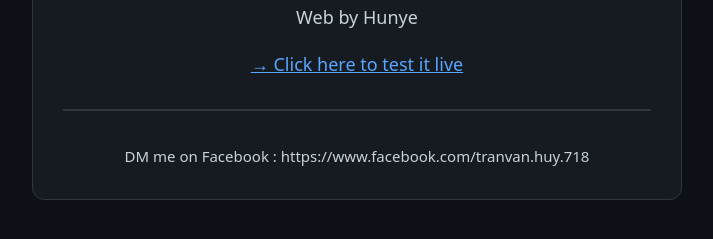
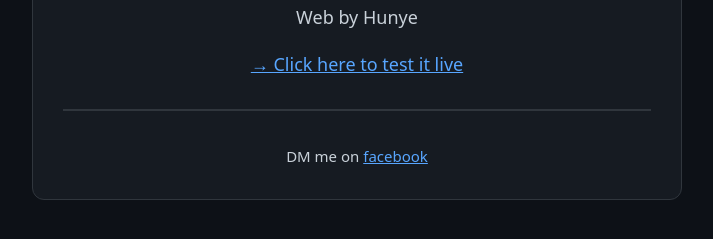
Before and after one commit to Huyvan111/TVH, a plain HTML site: page index.html in a window 1280 px wide. Shown: the part 215-454 px from the top of the page, without its empty margins (283-996 px from the left). Drawn offline with Linux system fonts and the light colour scheme.

Commit message:
Update Facebook link to be clickable

```diff
--- a/index.html
+++ b/index.html
@@ -18,7 +18,7 @@
     <p>Web by Hunye</p>
     <p><a href="https://www.youtube.com/watch?v=xvFZjo5PgG0">→ Click here to test it live</a></p>
     <hr style="border:1px solid #30363d;margin:30px 0">
-    <small>DM me on Facebook : https://www.facebook.com/tranvan.huy.718</small>
+    <small>DM me on <a href="https://www.facebook.com/tranvan.huy.718"> facebook </a></small>
   </div>
 </body>
 </html>
```
